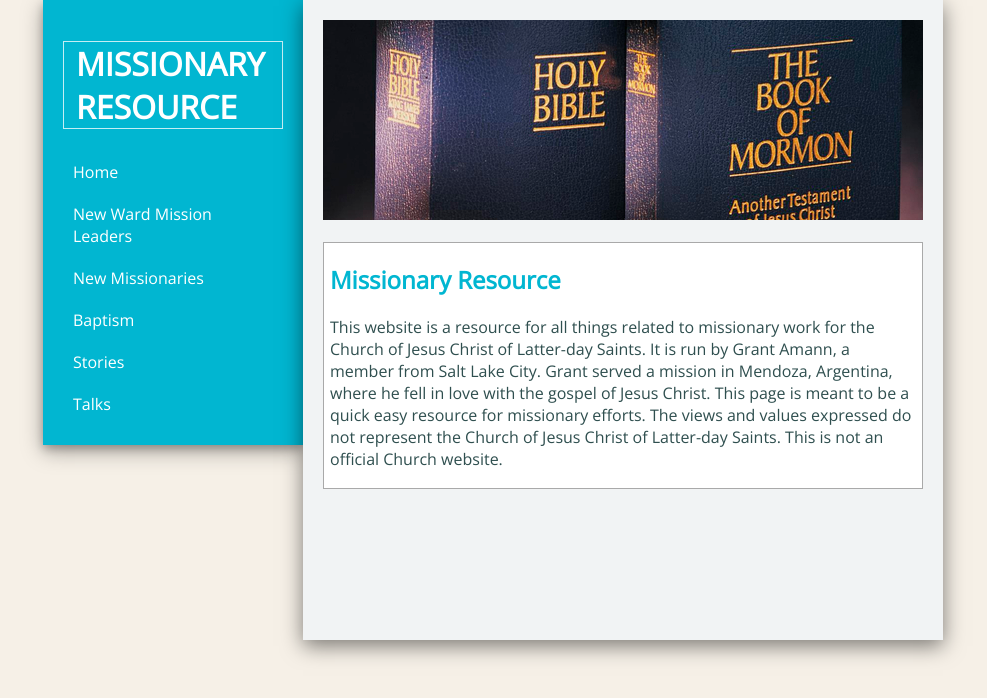
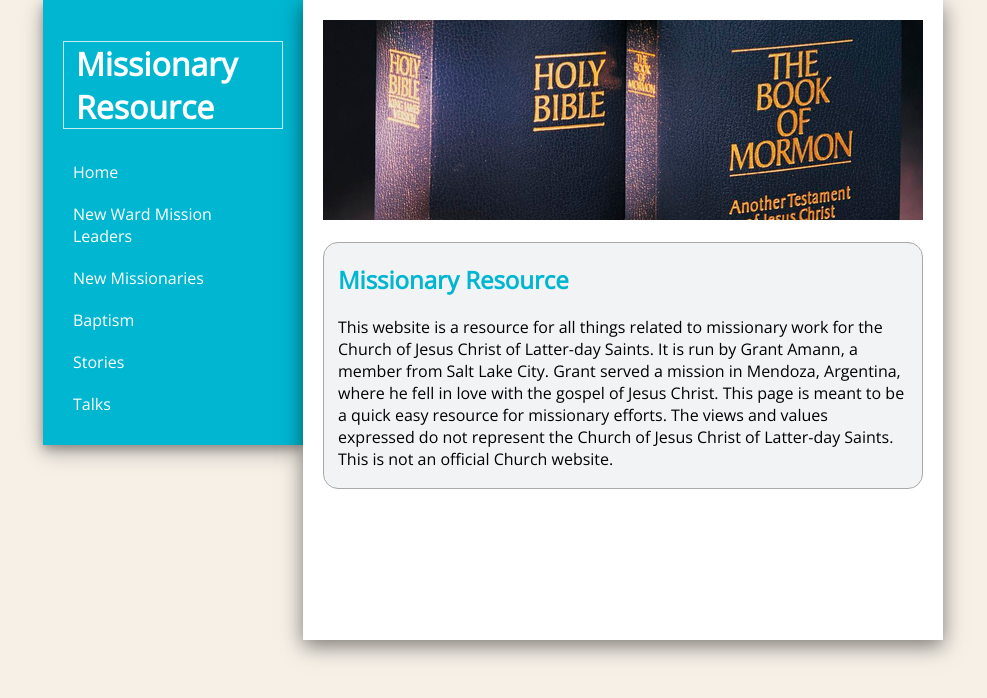
Before and after one commit to GrantAmann/missionaryresource.github.io, a plain HTML site: page index.html in a window 1280 px wide. Shown: the whole page, without its empty margins (147-1134 px from the left). Drawn offline with nearby package versions, Linux system fonts and the light colour scheme.

Commit message:
Update index.html

```diff
--- a/index.html
+++ b/index.html
@@ -50,7 +50,7 @@
             float:left;
             width:600px;
             padding:20px;
-            background-color: #F1F3F4;
+            background-color: white;
             color:darkslategray;
             box-shadow:  0 6px 20px 0 rgba(0, 0, 0, 0.50);
         }
@@ -84,10 +84,12 @@
 
         }
         .content{
-            background-color:white;
+            background-color:#F1F3F4;
+            color:black;
+            border-radius:15px;
             padding-bottom:2px;
-            padding-left:6px;
-            padding-right:6px;
+            padding-left:14px;
+            padding-right:14px;
             border: solid 1px darkgray;
         }
 
@@ -98,7 +100,7 @@
 <body>
     <div class="container">
         <div class="sidebar">
-            <h1>MISSIONARY RESOURCE</h1>
+            <h1>Missionary Resource</h1>
             <a>Home</a>
             <a>New Ward Mission Leaders</a>
             <a>New Missionaries</a>
```
